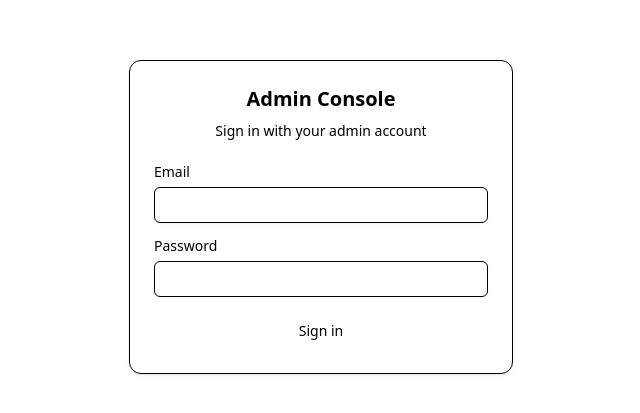
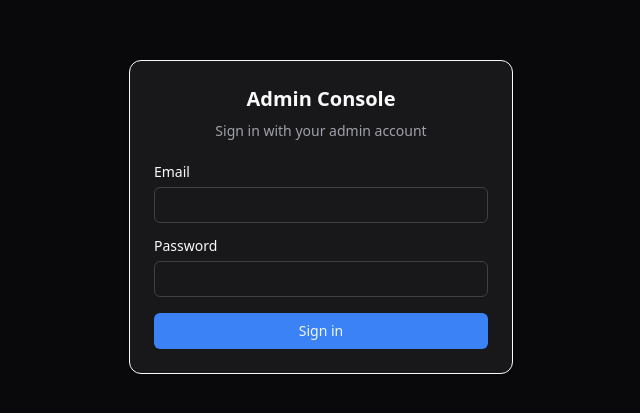
Before and after one commit to nguyenminhtiend/identity-starter, a Next.js app in the folder apps/admin/: page /login in a window 1280 px wide. Shown: the part 183-596 px from the top of the page, without its empty margins (319-959 px from the left). Built offline with nearby package versions, Linux system fonts and the light colour scheme.

Commit message:
feat(admin): add root layout, sidebar, and admin role guard
Made-with: Cursor

```diff
--- /dev/null
+++ b/apps/admin/src/app/(dashboard)/layout.tsx
@@ -0,0 +1,34 @@
+import { redirect } from 'next/navigation';
+import { AdminSidebar } from '@/components/layout/admin-sidebar';
+import { serverFetch } from '@/lib/api-client';
+import type { AdminProfile } from '@/types/admin';
+
+export default async function DashboardLayout({ children }: { children: React.ReactNode }) {
+  let profile: AdminProfile;
+  try {
+    const basicProfile = await serverFetch<{ id: string; email: string; displayName: string }>(
+      '/api/account/profile',
+    );
+    const detail = await serverFetch<{ roles: Array<{ id: string; name: string }> }>(
+      `/api/admin/users/${basicProfile.id}`,
+    );
+    profile = { ...basicProfile, roles: detail.roles };
+  } catch {
+    redirect('/login');
+  }
+
+  const isAdmin = profile.roles.some((r) => r.name === 'admin' || r.name === 'super_admin');
+
+  if (!isAdmin) {
+    redirect('/login');
+  }
+
+  return (
+    <div className="flex min-h-screen">
+      <AdminSidebar displayName={profile.displayName} email={profile.email} />
+      <main className="flex-1 overflow-auto">
+        <div className="mx-auto max-w-6xl px-6 py-8">{children}</div>
+      </main>
+    </div>
+  );
+}
--- a/apps/admin/src/app/globals.css
+++ b/apps/admin/src/app/globals.css
@@ -1,2 +1,76 @@
+@import "@fontsource-variable/outfit";
+@import "@fontsource/jetbrains-mono";
 @import "tailwindcss";
 @source "../../../../packages/ui/src";
+
+:root {
+  --font-sans: "Outfit Variable", system-ui, sans-serif;
+  --font-mono: "JetBrains Mono", monospace;
+  --radius: 0.5rem;
+
+  --background: #09090b;
+  --foreground: #fafafa;
+  --card: #18181b;
+  --card-foreground: #fafafa;
+  --popover: #18181b;
+  --popover-foreground: #fafafa;
+  --primary: #3b82f6;
+  --primary-foreground: #eff6ff;
+  --secondary: #27272a;
+  --secondary-foreground: #fafafa;
+  --muted: #27272a;
+  --muted-foreground: #a1a1aa;
+  --accent: #27272a;
+  --accent-foreground: #fafafa;
+  --destructive: #ef4444;
+  --destructive-foreground: #ffffff;
+  --border: #3f3f46;
+  --input: #3f3f46;
+  --ring: #3b82f6;
+  --chart-1: #3b82f6;
+  --chart-2: #06b6d4;
+  --chart-3: #8b5cf6;
+  --chart-4: #f59e0b;
+  --chart-5: #10b981;
+}
+
+@theme {
+  --font-sans: "Outfit Variable", system-ui, sans-serif;
+  --font-mono: "JetBrains Mono", monospace;
+
+  --radius-sm: calc(var(--radius) - 4px);
+  --radius-md: calc(var(--radius) - 2px);
+  --radius-lg: var(--radius);
+  --radius-xl: calc(var(--radius) + 4px);
+
+  --color-background: var(--background);
+  --color-foreground: var(--foreground);
+  --color-card: var(--card);
+  --color-card-foreground: var(--card-foreground);
+  --color-popover: var(--popover);
+  --color-popover-foreground: var(--popover-foreground);
+  --color-primary: var(--primary);
+  --color-primary-foreground: var(--primary-foreground);
+  --color-secondary: var(--secondary);
+  --color-secondary-foreground: var(--secondary-foreground);
+  --color-muted: var(--muted);
+  --color-muted-foreground: var(--muted-foreground);
+  --color-accent: var(--accent);
+  --color-accent-foreground: var(--accent-foreground);
+  --color-destructive: var(--destructive);
+  --color-destructive-foreground: var(--destructive-foreground);
+  --color-border: var(--border);
+  --color-input: var(--input);
+  --color-ring: var(--ring);
+  --color-chart-1: var(--chart-1);
+  --color-chart-2: var(--chart-2);
+  --color-chart-3: var(--chart-3);
+  --color-chart-4: var(--chart-4);
+  --color-chart-5: var(--chart-5);
+}
+
+body {
+  background: var(--background);
+  color: var(--foreground);
+  font-family: var(--font-sans);
+}
--- a/apps/admin/src/app/layout.tsx
+++ b/apps/admin/src/app/layout.tsx
@@ -1,4 +1,6 @@
 import type { Metadata } from 'next';
+import { Providers } from '@/components/providers';
+import { Toaster } from '@/components/ui/sonner';
 import './globals.css';
 
 export const metadata: Metadata = {
@@ -9,7 +11,12 @@ export const metadata: Metadata = {
 export default function RootLayout({ children }: { children: React.ReactNode }) {
   return (
     <html lang="en" className="dark" suppressHydrationWarning>
-      <body className="font-sans antialiased">{children}</body>
+      <body className="font-sans antialiased">
+        <Providers staleTime={30_000}>
+          {children}
+          <Toaster />
+        </Providers>
+      </body>
     </html>
   );
 }
--- /dev/null
+++ b/apps/admin/src/components/layout/admin-sidebar.tsx
@@ -0,0 +1,71 @@
+'use client';
+
+import { FileText, LogOut, Monitor, ShieldCheck, Users } from 'lucide-react';
+import Link from 'next/link';
+import { usePathname, useRouter } from 'next/navigation';
+import { clientFetch } from '@/lib/api-client';
+import { cn } from '@/lib/utils';
+
+const navItems = [
+  { href: '/users', label: 'Users', icon: Users },
+  { href: '/roles', label: 'Roles', icon: ShieldCheck },
+  { href: '/sessions', label: 'Sessions', icon: Monitor },
+  { href: '/audit-logs', label: 'Audit Logs', icon: FileText },
+];
+
+interface AdminSidebarProps {
+  displayName: string;
+  email: string;
+}
+
+export function AdminSidebar({ displayName, email }: AdminSidebarProps) {
+  const pathname = usePathname();
+  const router = useRouter();
+
+  async function handleLogout() {
+    await clientFetch('/api/auth/logout', { method: 'POST' });
+    router.push('/login');
+    router.refresh();
+  }
+
+  return (
+    <aside className="hidden w-56 border-r bg-card lg:flex lg:flex-col">
+      <div className="flex h-14 items-center border-b px-4">
+        <Link href="/users" className="text-sm font-semibold tracking-tight">
+          Identity Admin
+        </Link>
+      </div>
+      <nav className="flex flex-1 flex-col gap-1 p-3">
+        {navItems.map((item) => (
+          <Link
+            key={item.href}
+            href={item.href}
+            className={cn(
+              'flex items-center gap-3 rounded-md px-3 py-2 text-sm transition-colors',
+              pathname.startsWith(item.href)
+                ? 'bg-accent text-accent-foreground'
+                : 'text-muted-foreground hover:bg-accent/50 hover:text-accent-foreground',
+            )}
+          >
+            <item.icon className="h-4 w-4" />
+            {item.label}
+          </Link>
+        ))}
+      </nav>
+      <div className="border-t p-3">
+        <div className="mb-2 px-3">
+          <p className="text-xs font-medium">{displayName}</p>
+          <p className="truncate text-xs text-muted-foreground">{email}</p>
+        </div>
+        <button
+          type="button"
+          onClick={handleLogout}
+          className="flex w-full items-center gap-3 rounded-md px-3 py-2 text-sm text-muted-foreground transition-colors hover:bg-accent/50 hover:text-accent-foreground"
+        >
+          <LogOut className="h-4 w-4" />
+          Sign out
+        </button>
+      </div>
+    </aside>
+  );
+}
```
Also changed, not shown: apps/admin/package.json (+8 -0 lines).
